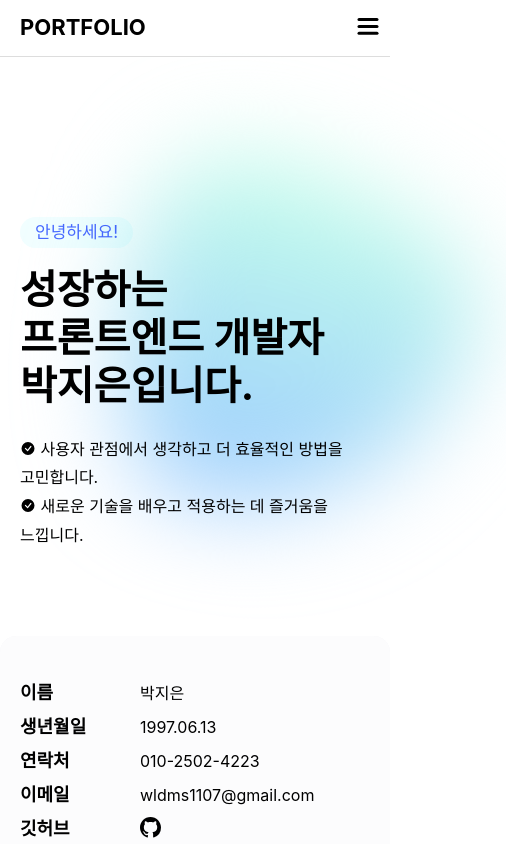
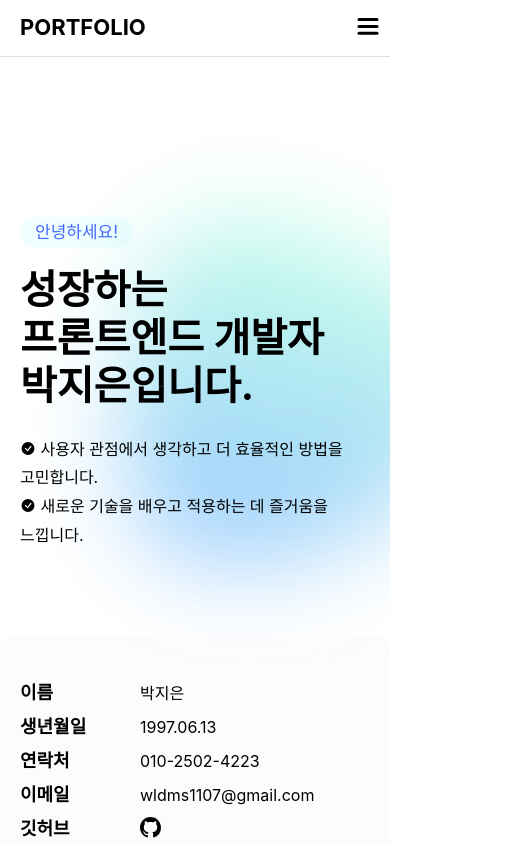
Before and after one commit to jaeeedev/portfolio_next, a Next.js app: page / in a window 390 px wide. Shown: the top 844 px of the page, 506 px wide, since content can reach past the window. Built offline with nearby package versions, Linux system fonts and the light colour scheme; a web font is replaced by a local one.

Commit message:
모바일 화면 overflow 픽스

```diff
--- a/components/Header.tsx
+++ b/components/Header.tsx
@@ -58,6 +58,7 @@ const MotionDiv = styled(motion.div)`
   cursor: pointer;
   @media screen and (max-width: 650px) {
     display: block;
+    width: 100%;
   }
 `;
 
--- a/components/Intro.tsx
+++ b/components/Intro.tsx
@@ -139,6 +139,7 @@ const DecoCircle = styled.div`
   animation: rotate 50s cubic-bezier(0.8, 0.2, 0.2, 0.8) alternate infinite;
   z-index: -1;
   transition: all 0.5s;
+  overflow: hidden;
 
   @keyframes rotate {
     0% {
@@ -161,11 +162,17 @@ const IconWrap = styled.a`
   }
 `;
 
+const Wrapper = styled.div`
+  width: 100vw;
+  position: relative;
+  overflow-x: hidden;
+`;
+
 function Intro({ boldHandler }: { boldHandler: (value: number) => void }) {
   const ref = useObserve(boldHandler, 0);
 
   return (
-    <div>
+    <Wrapper>
       <DecoCircle />
       <IntroContents ref={ref} id="1">
         <IntroGreetBox>
@@ -229,7 +236,7 @@ function Intro({ boldHandler }: { boldHandler: (value: number) => void }) {
           </div>
         </InfoBox>
       </IntroContents>
-    </div>
+    </Wrapper>
   );
 }
 
--- a/components/posts/PfPost.tsx
+++ b/components/posts/PfPost.tsx
@@ -59,8 +59,7 @@ const PfPost = () => {
       </ProjectText>
       <ProjectText>
         페이지별로 적절한 타이틀과 정보가 나타나도록 <Code>next-seo</Code> 라는
-        라이브러리를 사용했습니다. 오픈그래프도 적용하여 외부로 링크를 보낼 때
-        썸네일과 정보가 보이도록 했습니다.
+        라이브러리를 사용했습니다.
       </ProjectText>
 
       <ProjectText>
--- a/styles/global-styles.ts
+++ b/styles/global-styles.ts
@@ -10,6 +10,12 @@ ${normalize}
  font-family: Pretendard Variable,SUIT Variable, -apple-system, BlinkMacSystemFont, system-ui, Roboto, "Helvetica Neue", "Segoe UI", "Apple SD Gothic Neo", "Noto Sans KR", "Malgun Gothic", "Apple Color Emoji", "Segoe UI Emoji", "Segoe UI Symbol", sans-serif;
 
 }
+
+html,body {
+  width: 100%;
+  overflow-x:hidden;
+}
+
 a { cursor: pointer;
     text-decoration: none;
   color: inherit;
```
